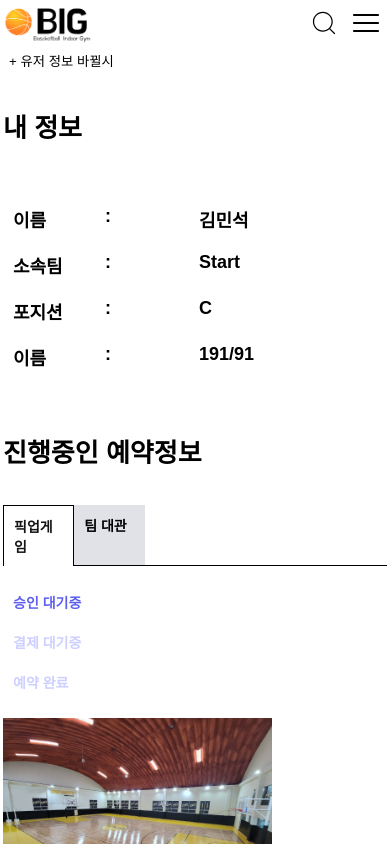
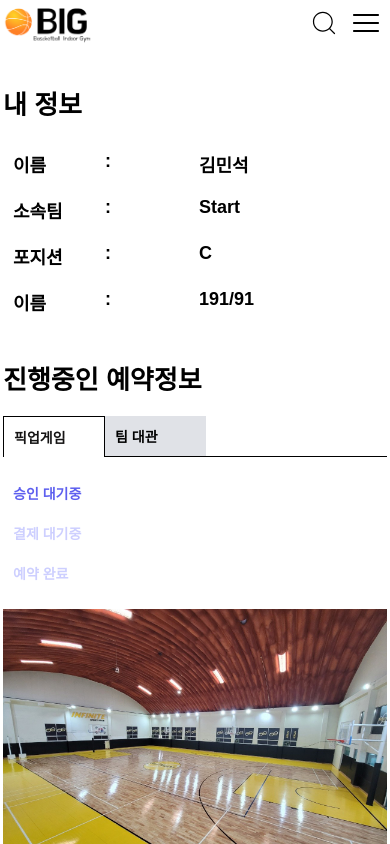
Before and after one commit to B-I-G-team/BIG_front, a React (Create React App) app: page /mypage in a window 390 px wide. Built offline with nearby package versions, Linux system fonts and the light colour scheme; no server answers.

Commit message:
반응형 디자인 변경

```diff
--- a/src/components/mypage/Mypage.tsx
+++ b/src/components/mypage/Mypage.tsx
@@ -63,15 +63,8 @@ const Mypage = () => {
   const selectSubMenuHandler = (index: number) => {
     clickSubTab(index);
   };
-  const userButtonClick = () => {
-    setIndex(UserIndex + 1);
-    if (UserIndex === 2) {
-      setIndex(0);
-    }
-  };
   return (
     <Container>
-      <button onClick={userButtonClick}>+ 유저 정보 바뀔시</button>
       <Title>내 정보</Title>
       <InformationBox>
         <Informations>
@@ -138,18 +131,22 @@ const InformationBox = styled.div`
   @media ${({ theme }) => theme.grid.tablet} {
     justify-content: flex-start;
   }
+  margin-bottom: 34px;
 `;
 
-const Title = styled.p`
+const Title = styled.div`
   font-size: ${({ theme }) => theme.font.size.heading_4};
   font-weight: 700;
-  padding: 10px 0;
+  padding: 0px;
+  margin-bottom: 20px;
+  margin-top: 34px;
 `;
 
 const Informations = styled.ul`
   list-style: none;
   display: flex;
   padding: 0px;
+  margin: 0px;
   flex-direction: column;
   align-items: flex-start;
 `;
@@ -182,7 +179,10 @@ const TabMenu = styled.ul`
   .submenu {
     display: flex;
     background-color: #e0e2e7;
-    width: 100px;
+    @media ${({ theme }) => theme.grid.tablet} {
+      width: 100px;
+    }
+    width: 50%;
     padding: 10px;
     font-size: ${({ theme }) => theme.font.size.subtitle_2};
     transition: 0.5s;
--- a/src/components/mypage/Reserve.tsx
+++ b/src/components/mypage/Reserve.tsx
@@ -174,12 +174,13 @@ const Image = styled.img`
     width: 35%;
     display: block;
   }
-  width: 70%;
+  width: 100%;
 `;
 const ReserveInfoBox = styled.div`
   margin-bottom: 20px;
   display: flex;
   flex-direction: column;
+  align-items: center;
   @media ${({ theme }) => theme.grid.tablet} {
     flex-direction: row;
   }
@@ -190,7 +191,6 @@ const ReserveInfoList = styled.ul`
   padding: 0px;
   display: flex;
   flex-direction: column;
-  justify-content: space-between;
   @media ${({ theme }) => theme.grid.tablet} {
     margin-left: 55px;
   }
```
